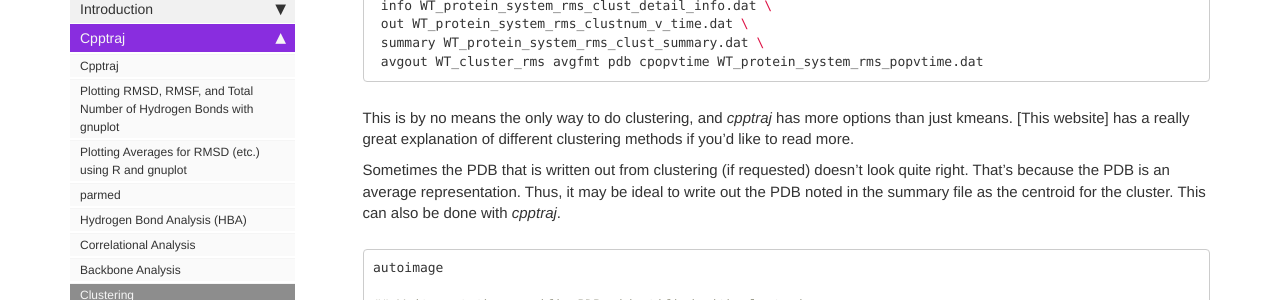
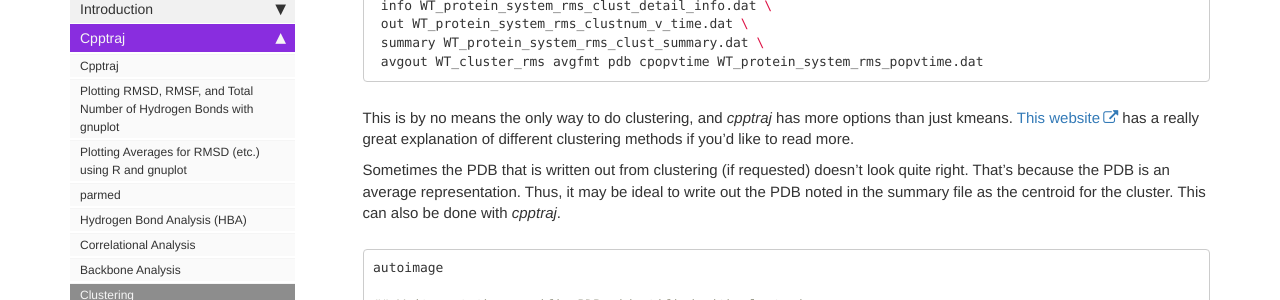
Before and after one commit to emleddin/comp-chem-website, a Jekyll site: the page built from pages/Analysis_guide/Analysisguide-clustering.md, in a window 1280 px wide and 900 px high, scrolled down 894 px. Shown: the part 162-462 px from the top of the window. Built offline with Jekyll 4.4.1, drawn with Linux system fonts in a browser that asks for light colours; comment, search, counter and statistics services are not loaded; part of the change alters nothing that is shown.

```diff
--- a/pages/Analysis_guide/Analysisguide-clustering.md
+++ b/pages/Analysis_guide/Analysisguide-clustering.md
@@ -76,8 +76,9 @@ cluster C2 kmeans clusters 10 data rm0 \
 
 This is by no means the only way to do clustering, and *cpptraj* has more
 options than just kmeans.
-[This website] has a really great explanation of different clustering methods
-if you'd like to read more.
+[This website](https://dashee87.github.io/data%20science/general/Clustering-with-Scikit-with-GIFs/)
+has a really great explanation of different clustering methods if you'd like
+to read more.
 
 Sometimes the PDB that is written out from clustering (if requested) doesn't
 look quite right. That's because the PDB is an average representation.
```
